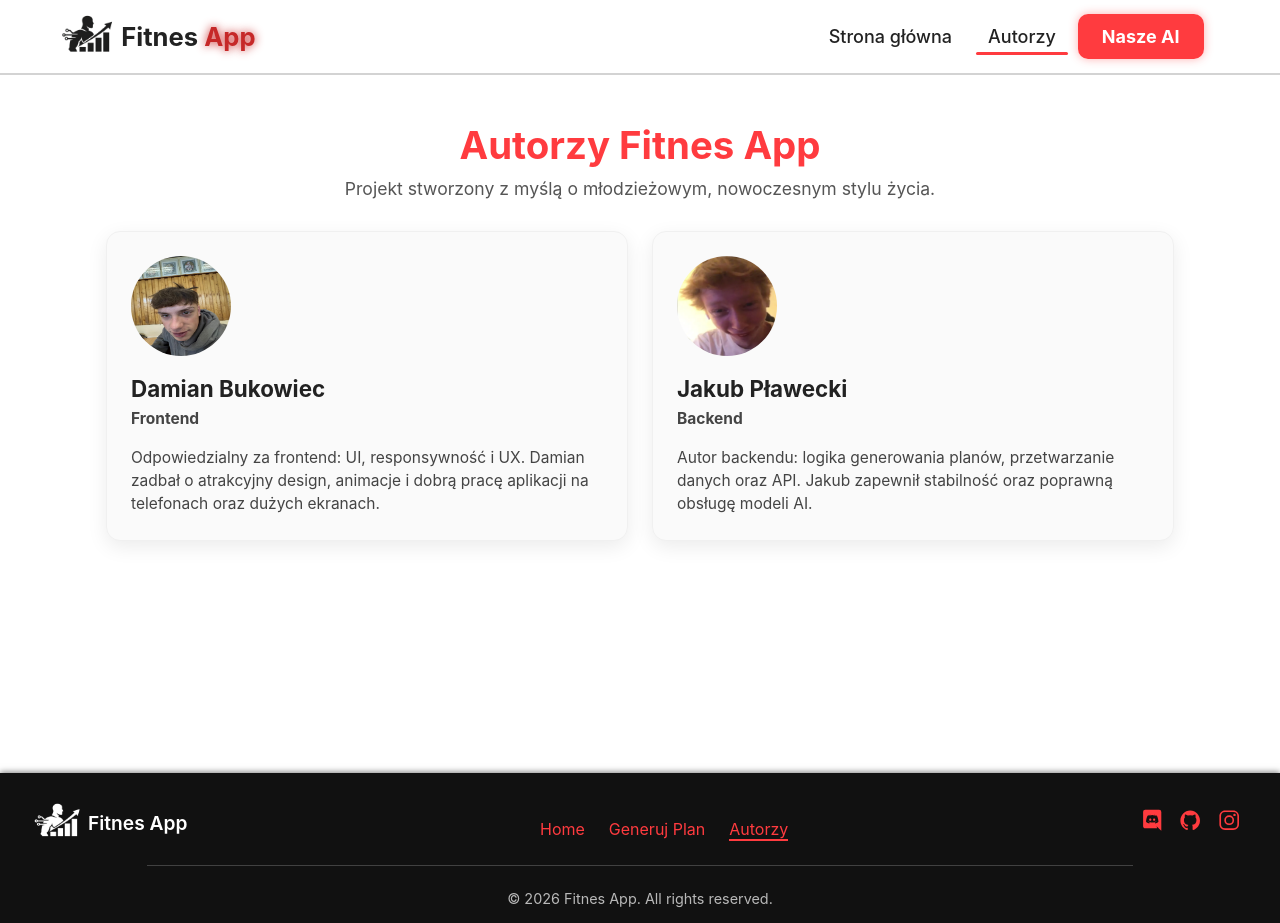
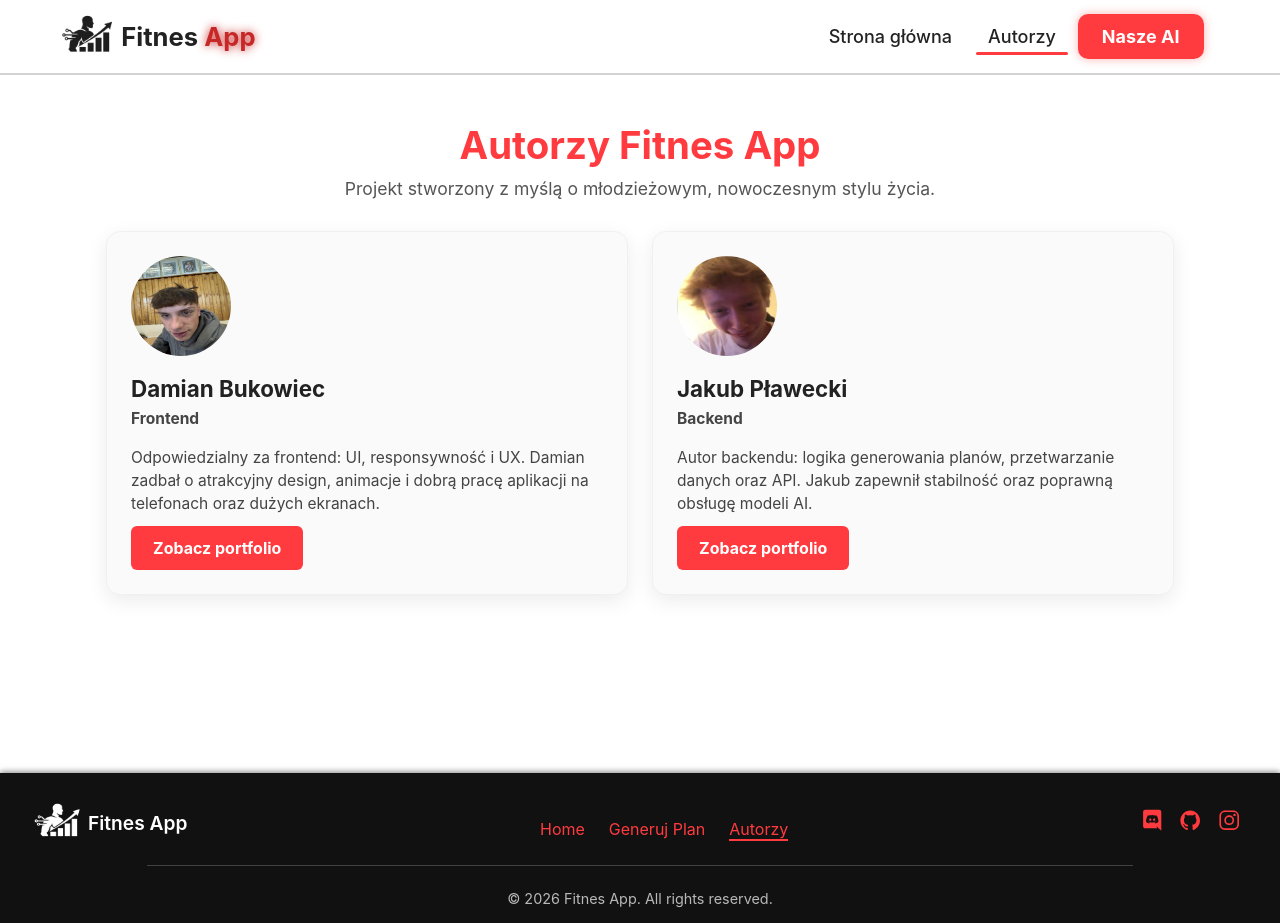
Before and after one commit to Miameekk/fitnesapp, a React (Vite) app in the folder frontend/fitnes-app/: page /autors in a window 1280 px wide. Built offline with nearby package versions, Linux system fonts and the light colour scheme.

Commit message:
dodałem przyciski od portfolio

```diff
--- a/frontend/fitnes-app/src/pages/authors/authors.css
+++ b/frontend/fitnes-app/src/pages/authors/authors.css
@@ -76,6 +76,27 @@
   color: #444;
 }
 
+.portfoliolink {
+  display: inline-block;
+  margin-top: 0.5rem;
+  font-weight: 700;
+  text-decoration: none;
+  font-size: 1rem;
+  margin-top: 10px;
+  padding: 10px 20px;
+  border: 2px solid transparent;
+  border-radius: 6px;
+  color: #fff;
+  background-color: var(--accent);
+  transition: all 0.3s ease-in-out;
+}
+.portfoliolink:hover {
+  background-color: transparent;
+  color: var(--accent);
+  border-color: var(--accent);
+  transform: translateY(-2px);
+}
+
 @media (max-width: 900px) {
   .authors-grid {
     grid-template-columns: 1fr;
--- a/frontend/fitnes-app/src/pages/authors/authors.jsx
+++ b/frontend/fitnes-app/src/pages/authors/authors.jsx
@@ -18,6 +18,9 @@ export default function Authors() {
             atrakcyjny design, animacje i dobrą pracę aplikacji na telefonach oraz
             dużych ekranach.
           </p>
+          <a href="https://miiamek.pl" className="portfoliolink" target="_blank" rel="noopener noreferrer">
+            Zobacz portfolio
+          </a>
         </article>
         <article className="author-card">
           <img src="/jakup.png" alt="Jakub Pławecki" className="author-avatar"/>
@@ -27,6 +30,9 @@ export default function Authors() {
             Autor backendu: logika generowania planów, przetwarzanie danych oraz
             API. Jakub zapewnił stabilność oraz poprawną obsługę modeli AI.
           </p>
+          <a href="https://beznicku.pl" className="portfoliolink" target="_blank" rel="noopener noreferrer">
+            Zobacz portfolio
+          </a>
         </article>
       </section>
     </div>
```
